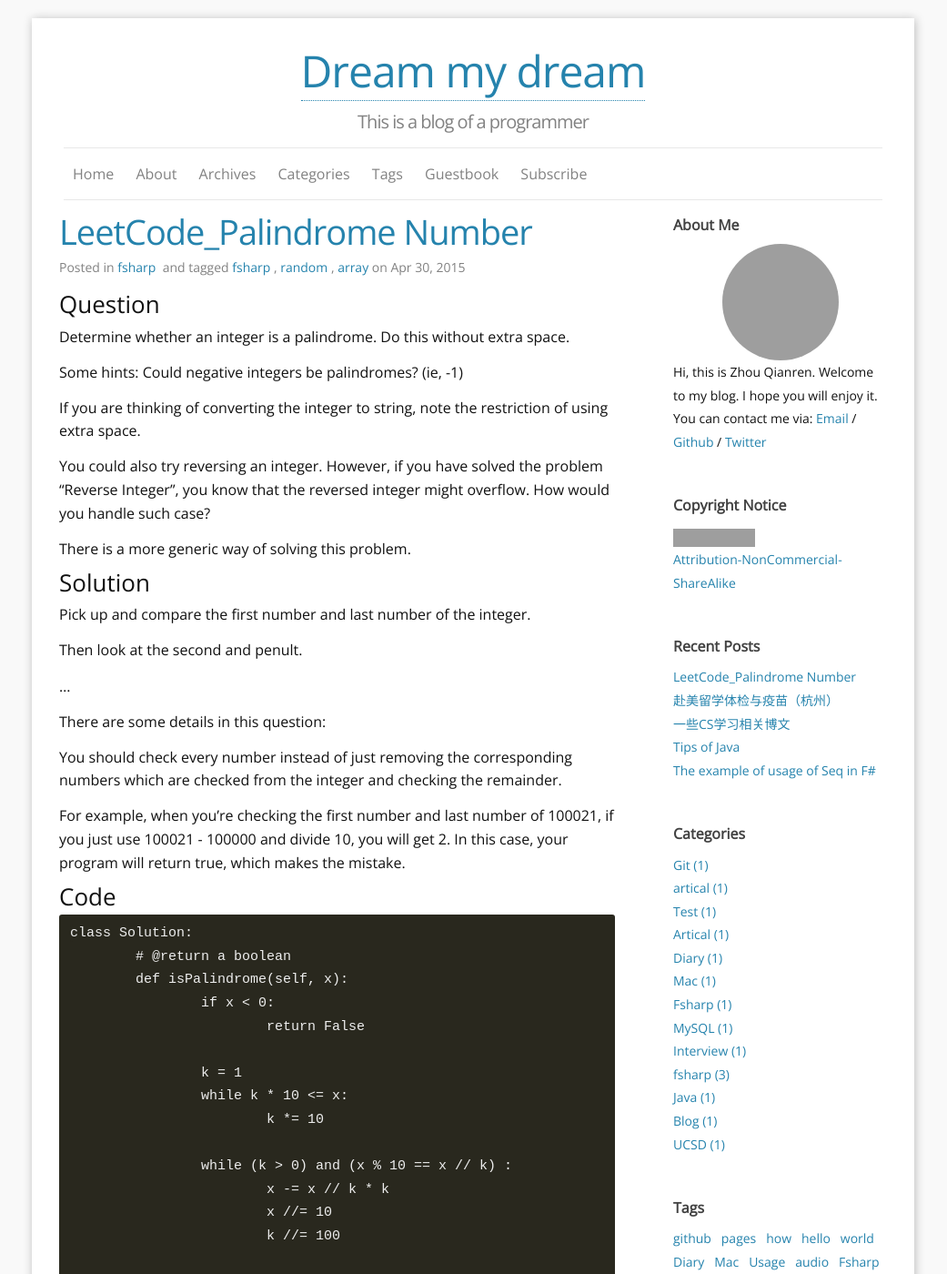
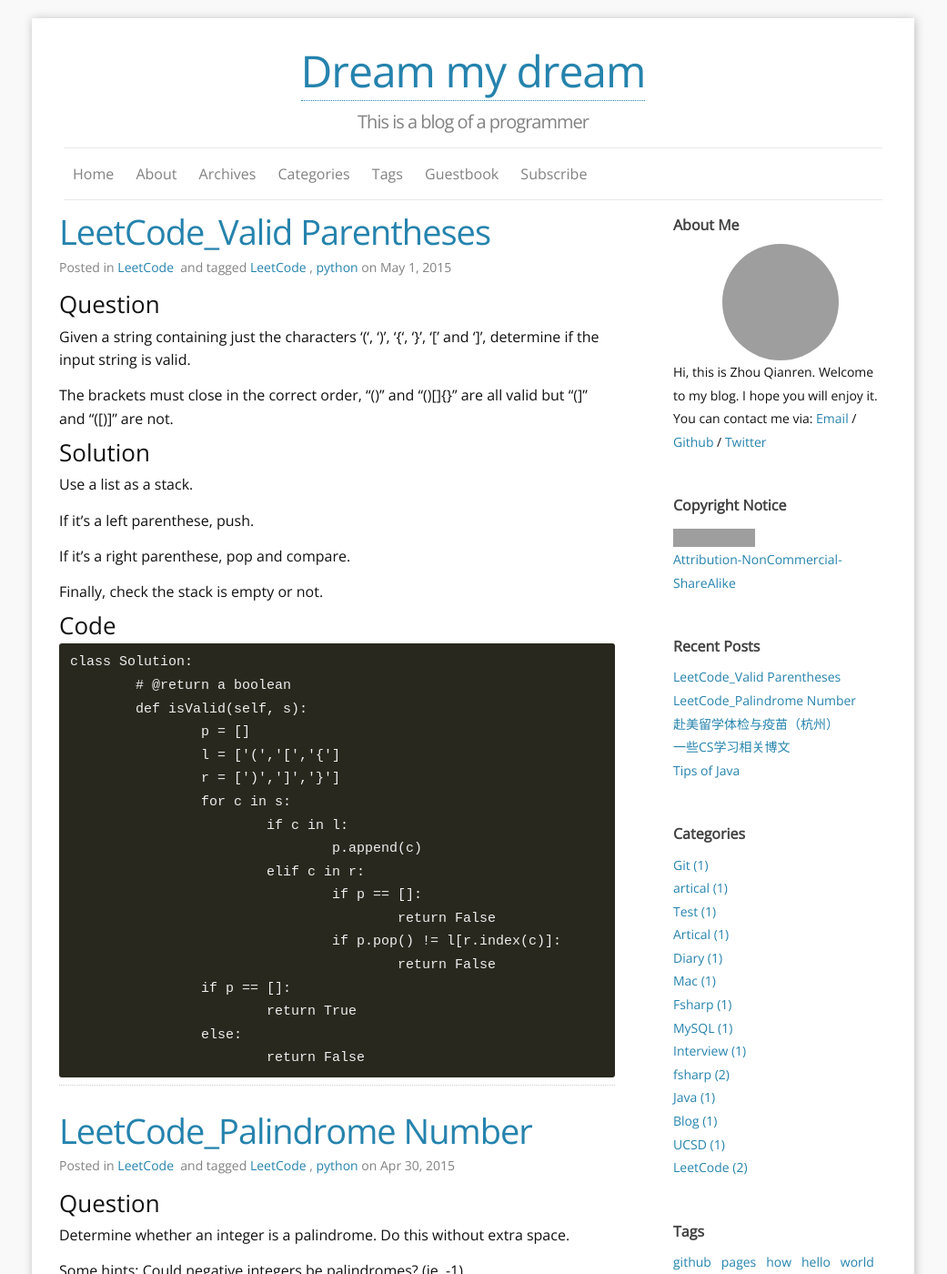
Before and after one commit to kradnangel/kradnangel.github.io, a Jekyll site: the page built from index.html, in a window 1280 px wide and 1400 px high. Shown: the whole window at 91% size, without its empty margins (120-1161 px from the left). Built offline with Jekyll 4.4.1, drawn with Linux system fonts in a browser that asks for light colours; the list of posts is cut into pages by our own code; some of the changed text lies outside the part shown; grey boxes are pictures that could not be loaded.

Commit message:
new page

```diff
--- a/_posts/2015-04-30-[Solution][LeetCode][Palindrome Number].md
+++ b/_posts/2015-04-30-[Solution][LeetCode][Palindrome Number].md
@@ -1,8 +1,8 @@
 ---
 layout: post
 title: LeetCode_Palindrome Number
-categories: [fsharp]
-tags: [fsharp, random, array]
+categories: [LeetCode]
+tags: [LeetCode, python]
 fullview: true
 ---
 ###Question
--- /dev/null
+++ b/_posts/2015-05-01-LeetCode_Valid Parentheses.md
@@ -0,0 +1,40 @@
+---
+layout: post
+title: LeetCode_Valid Parentheses
+categories: [LeetCode]
+tags: [LeetCode, python]
+fullview: true
+---
+###Question
+Given a string containing just the characters '(', ')', '{', '}', '[' and ']', determine if the input string is valid.
+
+The brackets must close in the correct order, "()" and "()[]{}" are all valid but "(]" and "([)]" are not.
+
+###Solution
+Use a list as a stack.
+
+If it's a left parenthese, push.
+
+If it's a right parenthese, pop and compare.
+
+Finally, check the stack is empty or not.
+
+###Code
+	class Solution:
+		# @return a boolean
+		def isValid(self, s):
+			p = []
+			l = ['(','[','{']
+			r = [')',']','}']
+			for c in s:
+				if c in l:
+					p.append(c)
+				elif c in r:
+					if p == []:
+						return False
+					if p.pop() != l[r.index(c)]:
+						return False
+			if p == []:
+				return True
+			else:
+				return False
```
